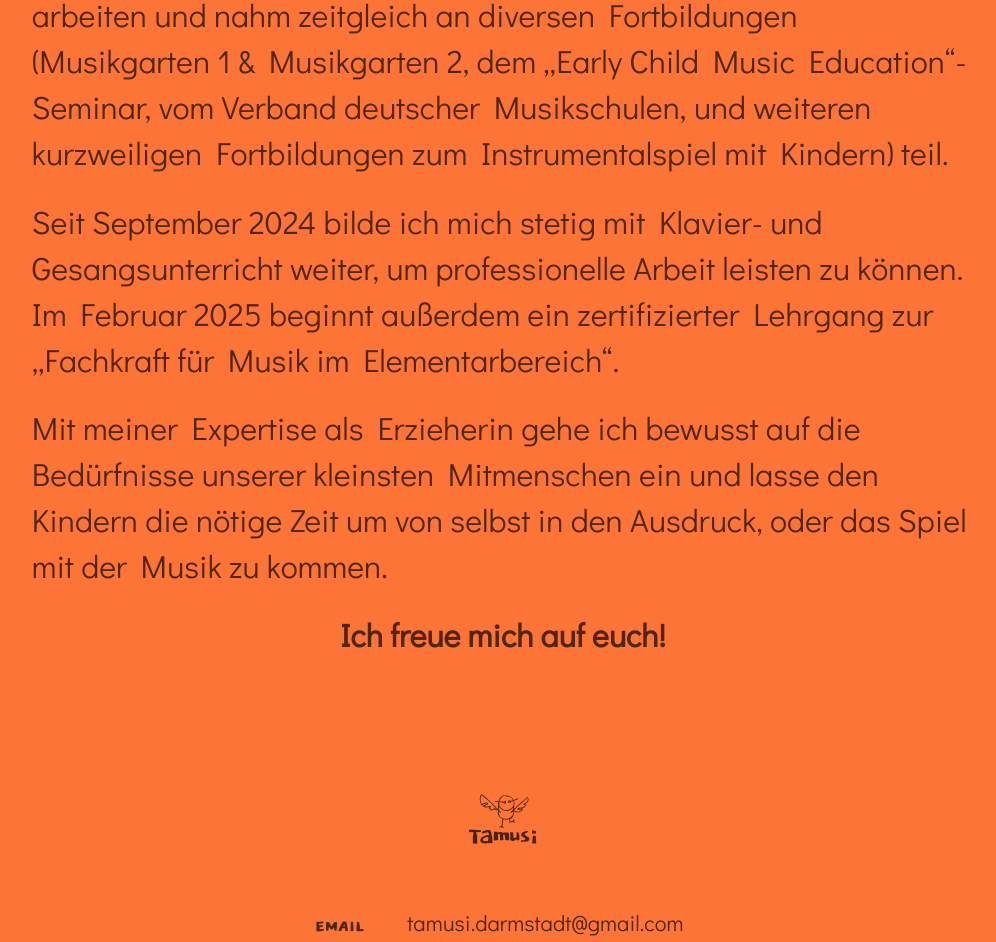
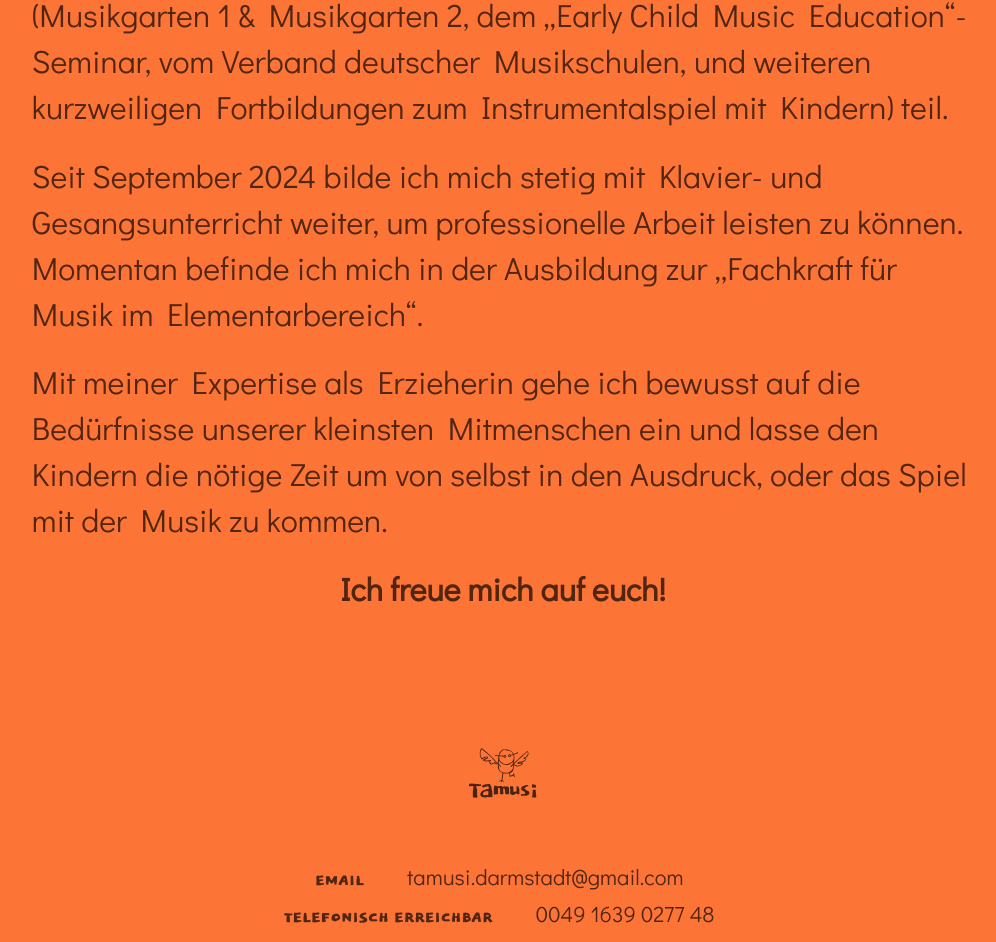
Before and after one commit to aeonyuonmiller/laura, a Next.js app: page /ueber-mich in a window 1280 px wide. Shown: the part 2362-3304 px from the top of the page, without its empty margins (137-1133 px from the left). Built offline with nearby package versions, Linux system fonts and the light colour scheme.

Commit message:
copy update

```diff
--- a/src/pages/ueber-mich.jsx
+++ b/src/pages/ueber-mich.jsx
@@ -52,7 +52,7 @@ export default function Uebermich() {
 
           <section className="wrapper">
             <p>
-              <strong>1993</strong><br />im Rhein-Main-Gebiet geboren und seit 2012 in Darmstadt zu Hause, entdeckte ich schon früh meine Leidenschaft für die Musik.
+              <strong>1993</strong> im Rhein-Main-Gebiet geboren und seit 2012 in Darmstadt zu Hause, entdeckte ich schon früh meine Leidenschaft für die Musik.
             </p>
             <p>
               Über das Singen mit meiner Mama, verfolgte ich meine Leidenschaft für den Gesang in zahlreichen Schulchören, und nahm zwei Jahre lang Keyboardunterricht.
@@ -73,7 +73,7 @@ export default function Uebermich() {
               Im September 2024 begann ich dann für die Musikschule Taunus zu arbeiten und nahm zeitgleich an diversen Fortbildungen (Musikgarten 1 & Musikgarten 2, dem „Early Child Music Education“- Seminar, vom Verband deutscher Musikschulen, und weiteren kurzweiligen Fortbildungen zum Instrumentalspiel mit Kindern) teil.
             </p>
             <p>
-              Seit September 2024 bilde ich mich stetig mit Klavier- und Gesangsunterricht weiter, um professionelle Arbeit leisten zu können. Im Februar 2025 beginnt außerdem ein zertifizierter Lehrgang zur „Fachkraft für Musik im Elementarbereich“.
+              Seit September 2024 bilde ich mich stetig mit Klavier- und Gesangsunterricht weiter, um professionelle Arbeit leisten zu können. Momentan befinde ich mich in der Ausbildung zur „Fachkraft für Musik im Elementarbereich“.
             </p>
             <p>
               Mit meiner Expertise als Erzieherin gehe ich bewusst auf die Bedürfnisse unserer kleinsten Mitmenschen ein und lasse den Kindern die nötige Zeit um von selbst in den Ausdruck, oder das Spiel mit der Musik zu kommen.
```
